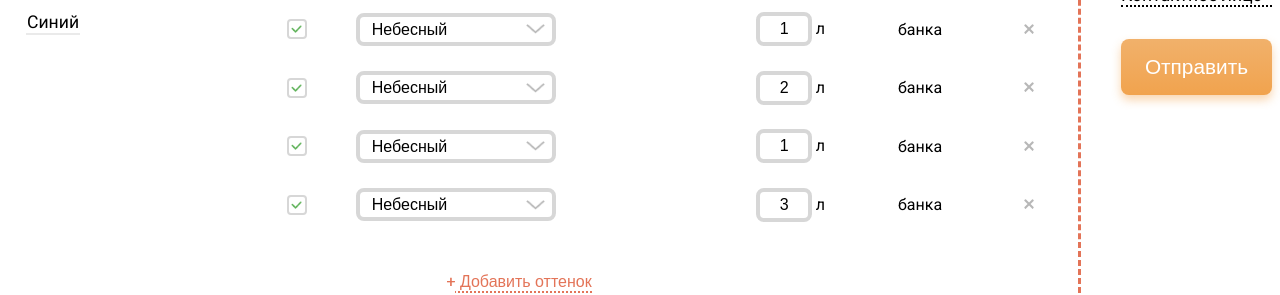
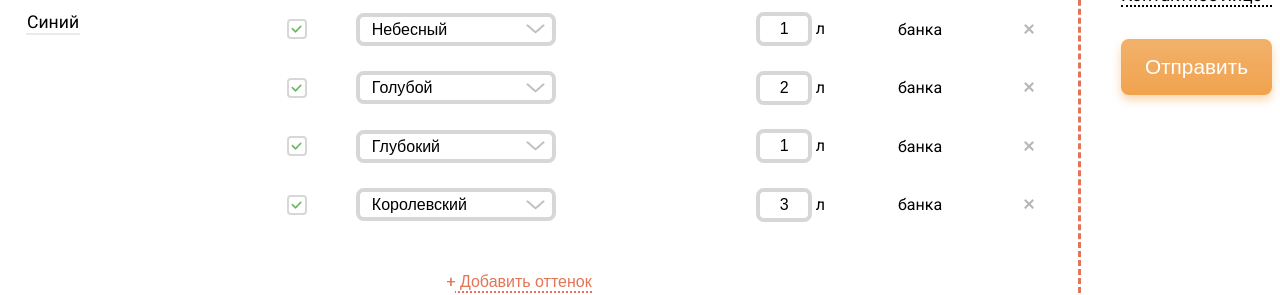
Before and after one commit to tayurus/artlebedev-form, a React (Create React App) app: page / in a window 1280 px wide. Shown: the part 134-429 px from the top of the page. Built offline with nearby package versions, Linux system fonts and the light colour scheme.

Commit message:
fix critical bug: incorrect removing tone.

```diff
--- a/src/Components/Checkbox/Checkbox.js
+++ b/src/Components/Checkbox/Checkbox.js
@@ -8,7 +8,7 @@ export const Checkbox = props => {
         <div className="Checkbox">
             <input
                 type="checkbox"
-                defaultChecked={props.checked}
+                checked={props.checked}
                 onChange={() => props.handleCheck(props.index, "checked", !props.checked)}
                 id={"checkbox" + maxCheckBoxId}
                 hidden
--- a/src/Components/Form/Form.js
+++ b/src/Components/Form/Form.js
@@ -12,25 +12,25 @@ export class Form extends React.Component {
             color: [
                 {
                     checked: true,
-                    value: "skyey",
+                    value: 0,
                     volume: 1,
                     packageType: "банка"
                 },
                 {
                     checked: true,
-                    value: "blue",
+                    value: 1,
                     volume: 2,
                     packageType: "банка"
                 },
                 {
                     checked: true,
-                    value: "deep",
+                    value: 2,
                     volume: 1,
                     packageType: "банка"
                 },
                 {
                     checked: true,
-                    value: "royal",
+                    value: 3,
                     volume: 3,
                     packageType: "банка"
                 }
@@ -67,10 +67,10 @@ export class Form extends React.Component {
     }
 
     removeTone(index) {
+        let updatedColor = this.state.color;
+        updatedColor.splice(index,1)
         this.setState({
-            color: this.state.color.filter(function(item, i) {
-                return i !== index;
-            })
+            color: updatedColor
         });
     }
 
--- a/src/Components/Select/Select.js
+++ b/src/Components/Select/Select.js
@@ -2,5 +2,16 @@ import React from "react";
 import "./Select.css";
 
 export const Select = props => {
-    return <select className="Select">{props.options.map((option, key) => <option value={key}>{option}</option>)}</select>;
+    return (
+        <select
+            onChange={e =>
+                props.handleChange(props.index, props.valueName, e.target.value)
+            }
+            className="Select"
+        >
+            {props.options.map((option, index) => (
+                <option selected={(props.selectedValue === index ? true : false)} value={index}>{option}</option>
+            ))}
+        </select>
+    );
 };
--- a/src/Components/Table/Table.js
+++ b/src/Components/Table/Table.js
@@ -7,7 +7,6 @@ import { Select } from "./../Select/Select";
 import { Input } from "./../Input/Input";
 
 export const Table = props => {
-    console.log("tonesInSelect = ", props.tonesInSelect);
     return (
         <div className="Table-container">
             <table className={"Table " + props.helpersClasses}>
@@ -24,12 +23,30 @@ export const Table = props => {
                     {props.color.map((item, index) => {
                         return (
                             <tr>
-                                <td className={index === 0 ? "brdr-b-2 fz-2-2rem d-inline-block" : ""}>{index === 0 ? props.colorName : ""}</td>
-                                <td>
-                                    <Checkbox handleCheck={props.updateTone} index={index} checked={item.checked} />
+                                <td
+                                    className={
+                                        index === 0
+                                            ? "brdr-b-2 fz-2-2rem d-inline-block"
+                                            : ""
+                                    }
+                                >
+                                    {index === 0 ? props.colorName : ""}
                                 </td>
                                 <td>
-                                    <Select options={props.tonesInSelect} />
+                                    <Checkbox
+                                        handleCheck={props.updateTone}
+                                        index={index}
+                                        checked={item.checked}
+                                    />
+                                </td>
+                                <td>
+                                    <Select
+                                        index={index}
+                                        valueName="value"
+                                        handleChange={props.updateTone}
+                                        options={props.tonesInSelect}
+                                        selectedValue={item.value}
+                                    />
                                 </td>
                                 <td>
                                     <Input
@@ -44,7 +61,12 @@ export const Table = props => {
                                 </td>
                                 <td>{item.packageType}</td>
                                 <td className="text-right">
-                                    <Button type="remove" onClickHandler={() => props.removeTone(index)} />
+                                    <Button
+                                        type="remove"
+                                        onClickHandler={() =>
+                                            props.removeTone(index)
+                                        }
+                                    />
                                 </td>
                             </tr>
                         );
```
